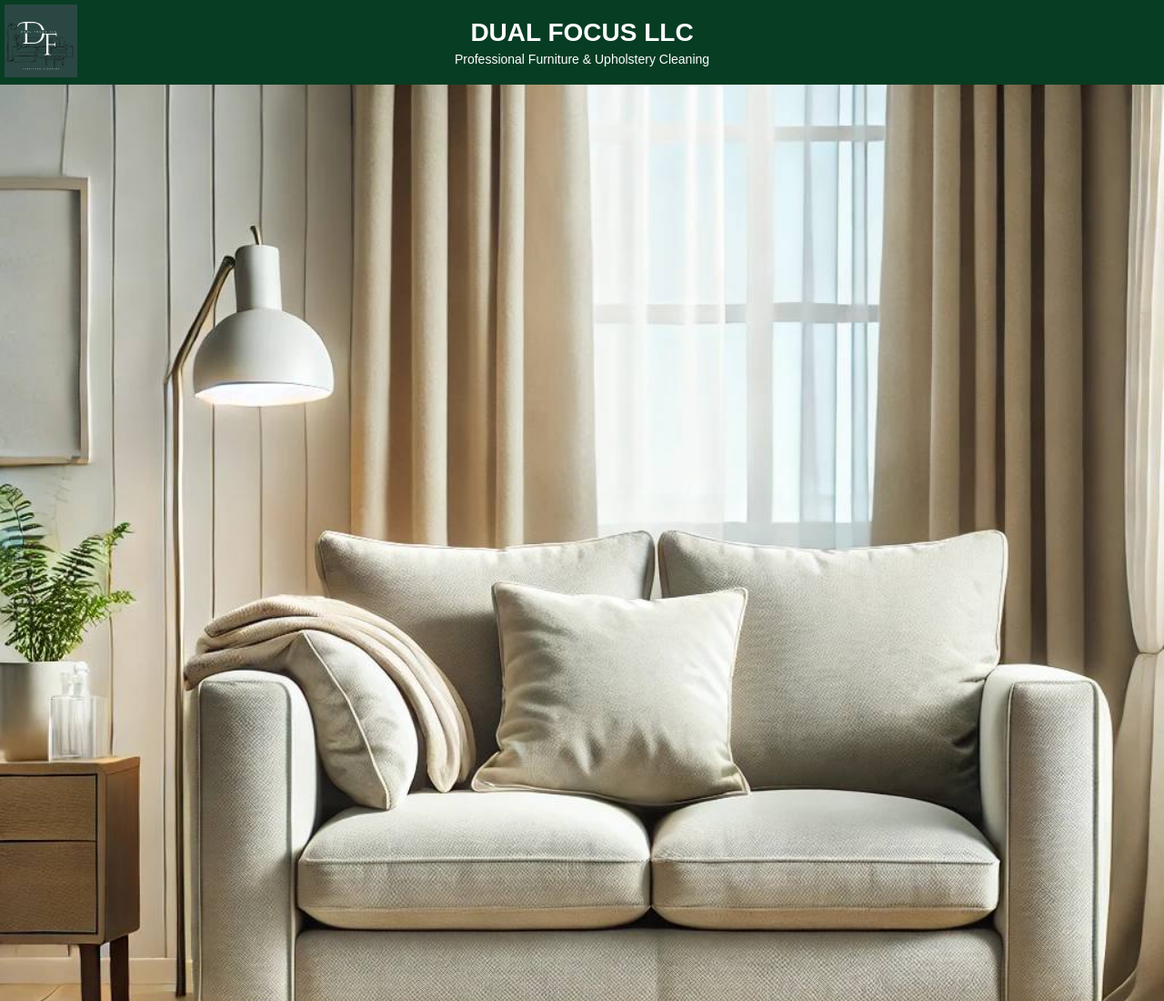
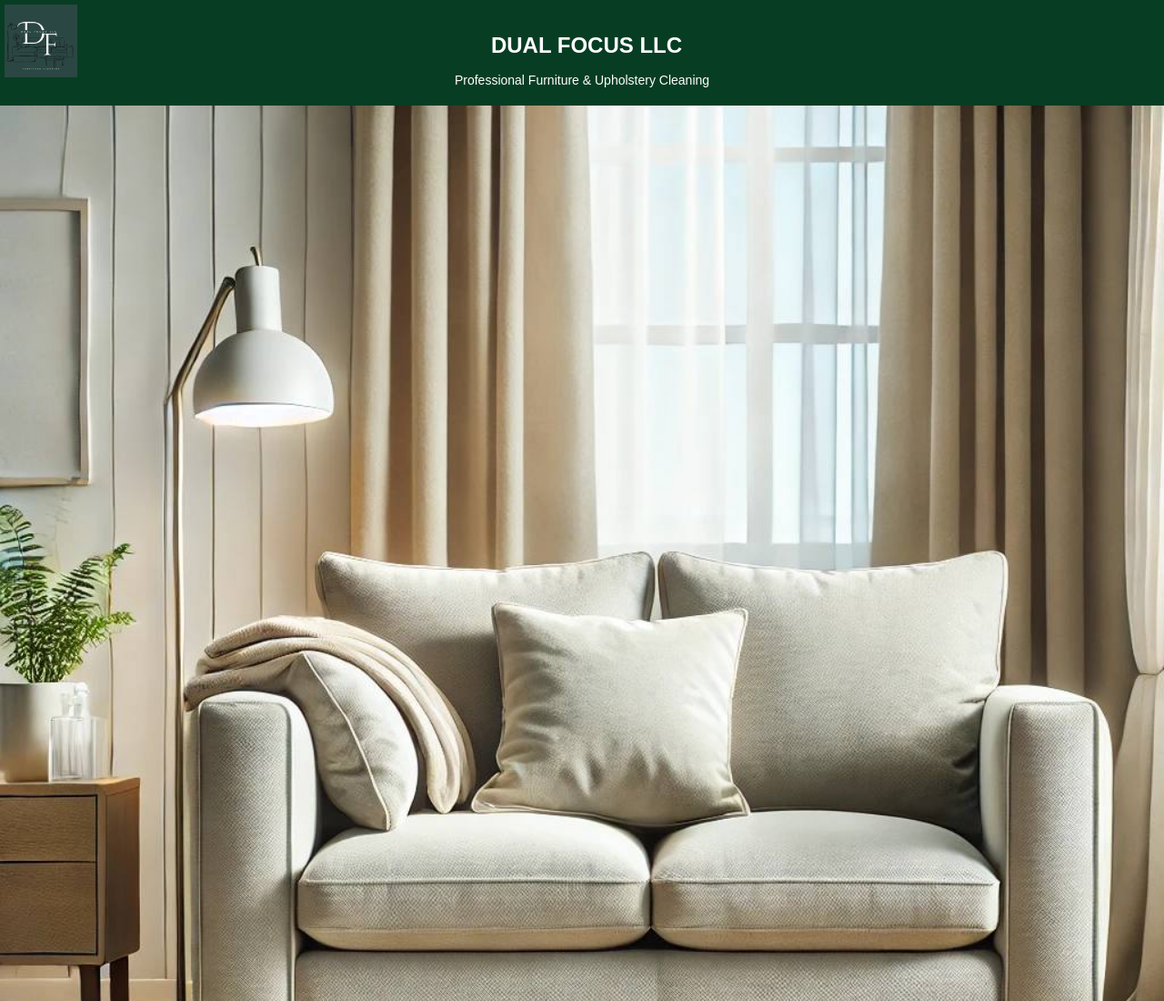
Before and after one commit to DualFocus/DualFocusLLC, a plain HTML site: page index.html in a window 1280 px wide. Shown: the top 1100 px of the page at 91% size. Drawn offline with Linux system fonts and the light colour scheme.

Commit message:
Add files via upload

```diff
--- a/style.css
+++ b/style.css
@@ -12,8 +12,9 @@
                 background-color: #073d23;
             }
             header h1 {
-                font-size: 28px;
-                margin: 0;
+                font-size: 1.5em;
+                margin-left: 10px;
+                flex: 1;
             }
             header p{
                 font-size: 14px;
```
